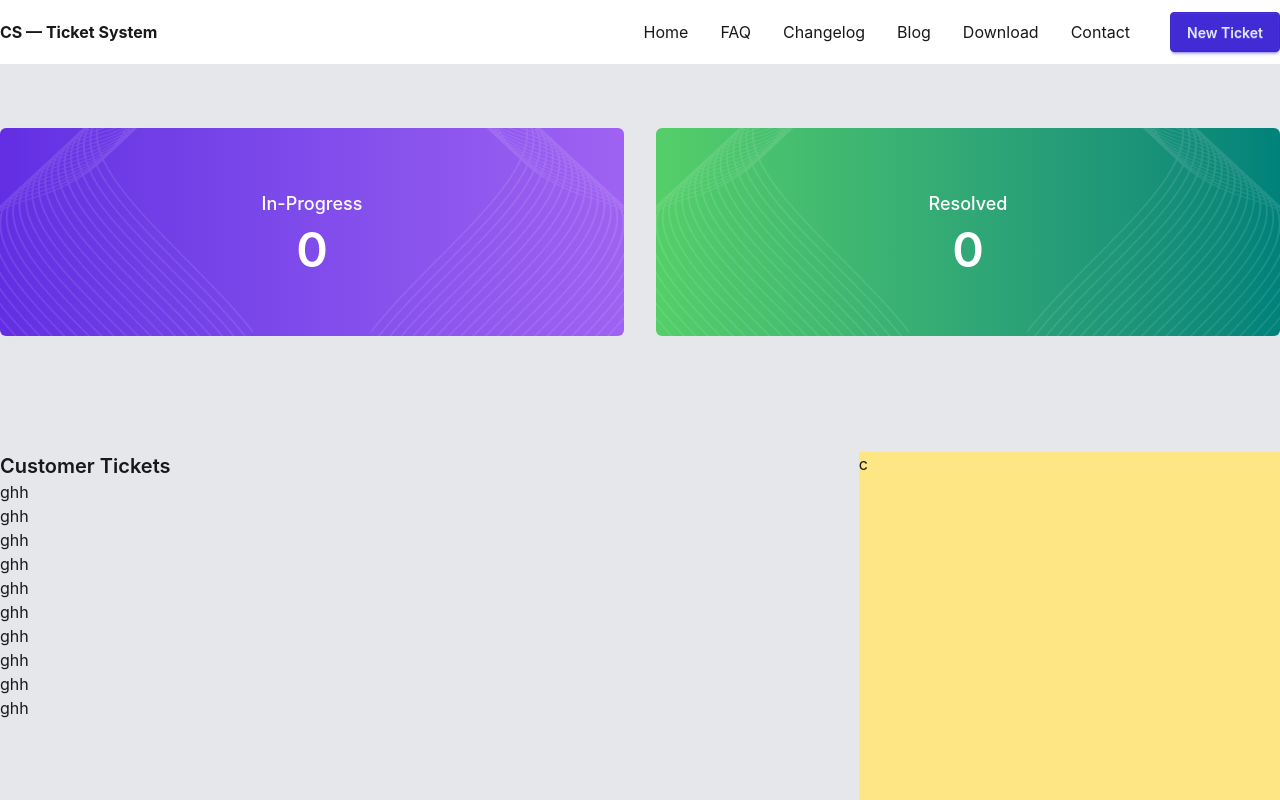
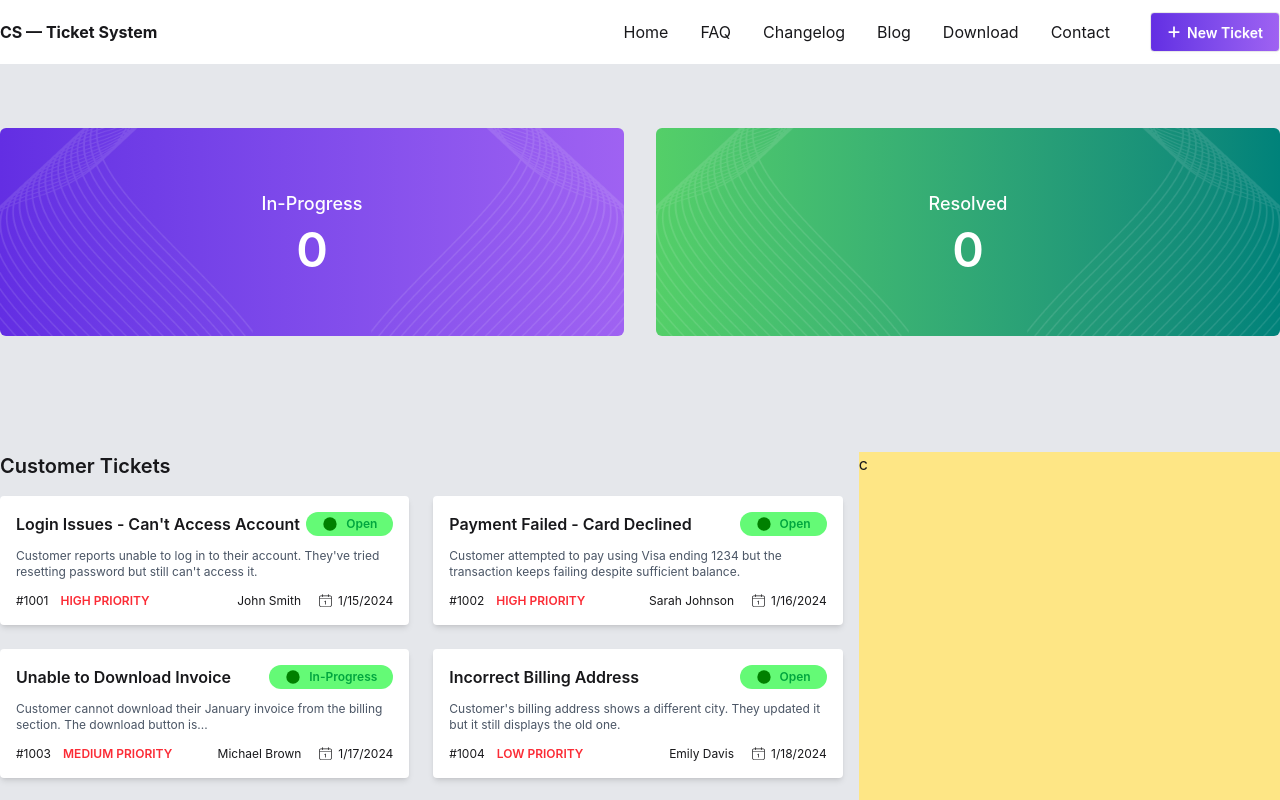
Before and after one commit to Riad123456789/Customer-Support, a React (Vite) app: page / in a window 1280 px wide. Shown: the top 800 px of the page. Built offline with nearby package versions, Linux system fonts and the light colour scheme.

Commit message:
coustomer card done

```diff
--- a/package.json
+++ b/package.json
@@ -13,6 +13,7 @@
     "@tailwindcss/vite": "^4.2.1",
     "react": "^19.2.0",
     "react-dom": "^19.2.0",
+    "react-icons": "^5.6.0",
     "tailwindcss": "^4.2.1"
   },
   "devDependencies": {
--- a/src/CoustomerCard.jsx
+++ b/src/CoustomerCard.jsx
@@ -1,14 +1,38 @@
-import React from 'react';
+import React from 'react'
+import { GrStatusGoodSmall } from "react-icons/gr";
+import { CiCalendarDate } from "react-icons/ci";
 
-const Coustomer = ({SingleData}) => {
+const Coustomer = ({ SingleData }) => {
+  const { ticketNumber, title, description, priority, status, customer, date } =
+    SingleData
 
-const {ticketNumber,title,description,priority,status,customer,date}=SingleData
+  return (
+    <div className='shadow-md rounded-sm bg-white px-4 py-4 space-y-3 cursor-pointer hover:bg-emerald-200'>
+      <div className='flex justify-between'>
+        <h1 className='text-base font-semibold'>{title}</h1>
+       <div className='flex items-center justify-between gap-2 bg-[#64fa76] rounded-2xl px-4 '>
+        <GrStatusGoodSmall color='green' />
+         <p className='text-green-600  text-xs font-semibold '>{status}</p>
+       </div>
+      </div>
+      <div>
+        <p className='text-xs text-gray-600'>{description}</p>
+      </div>
+      <div className='flex justify-between items-center text-xs'>
+        <div className='flex items-center gap-3'>
+          <p>{ticketNumber}</p>
+          <p className='uppercase text-red-500 font-semibold'>{priority} priority </p>
+        </div>
+        <div className='flex items-center gap-4'>
+          <p>{customer}</p>
+          <div className='flex items-center gap-1'>
+            <CiCalendarDate  size={17}/>
+            <p>{date}</p>
+          </div>
+        </div>
+      </div>
+    </div>
+  )
+}
 
-    return (
-        <div>
-           ghh
-        </div>
-    );
-};
-
-export default Coustomer;
+export default Coustomer
--- a/src/CustomerTickets/AllCustomer.jsx
+++ b/src/CustomerTickets/AllCustomer.jsx
@@ -9,7 +9,7 @@ const AllCustomer = () => {
   return (
     <div className='bg-gray-200'>
       <div className='max-w-7xl mx-auto flex justify-between gap-4 py-13'>
-        <div className='flex-2 h-96 '>
+        <div className='flex-2  '>
           <h1 className='font-semibold text-xl'>Customer Tickets</h1>
           <div>
             <Suspense fallback={"LOADING....."}>
@@ -17,7 +17,7 @@ const AllCustomer = () => {
             </Suspense>
           </div>
         </div>
-        <div className='flex-1 h-96 bg-amber-200'>c</div>
+        <div className='flex-1  bg-amber-200'>c</div>
       </div>
     </div>
   )
--- a/src/CustomerTickets/CoustomerData.jsx
+++ b/src/CustomerTickets/CoustomerData.jsx
@@ -5,7 +5,7 @@ const CoustomerData = ({ FetchDataPromise }) => {
   const Data = use(FetchDataPromise)
 
   return (
-    <div>
+    <div className='grid grid-cols-2 gap-6 mt-4 '>
       {Data.map(SingleData => (
         <CoustomerCard
           key={SingleData.ticketNumber}
--- a/src/Navber/Navber.jsx
+++ b/src/Navber/Navber.jsx
@@ -1,4 +1,5 @@
 import React from 'react'
+import { FaPlus } from "react-icons/fa6";
 
 const Navber = () => {
   return (
@@ -61,7 +62,8 @@ const Navber = () => {
               <p className='cursor-pointer hover:text-primary'>Contact</p>
             </div>
 
-            <button className='btn btn-primary'>
+            <button className='btn text-white bg-linear-to-r from-[#632EE3] to-[#9F62F2]'>
+              <FaPlus />
               New Ticket
             </button>
           </div>
```
Also changed, not shown: 1 other file (tests, documents, lock files or other folders).
